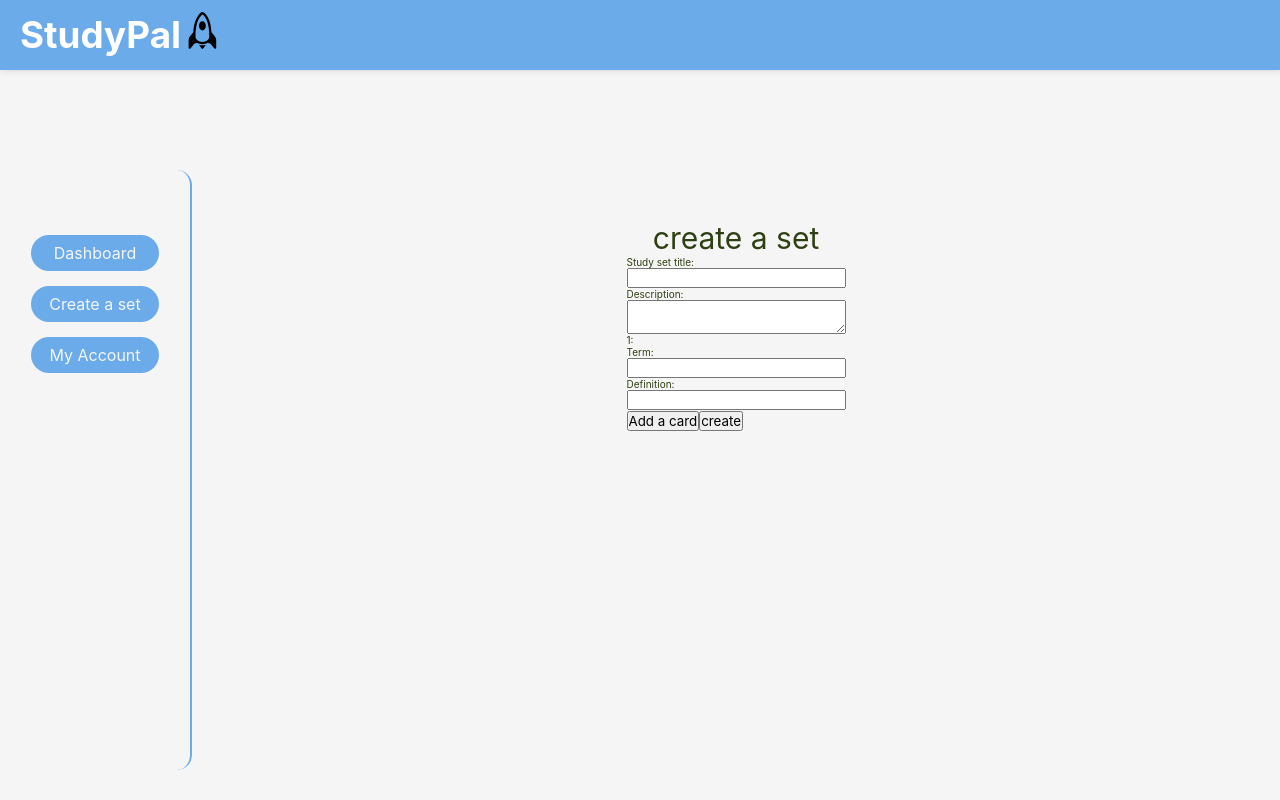
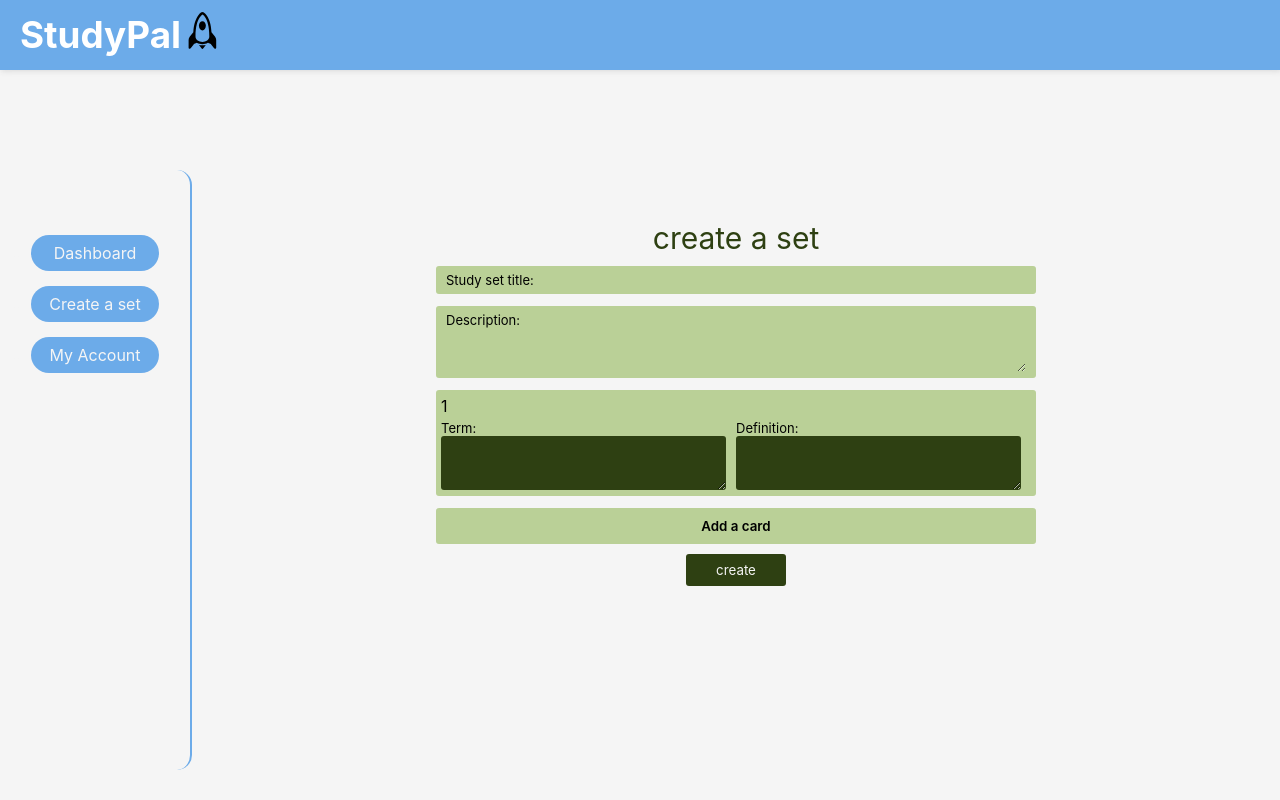
Before and after one commit to HafsaSarker/studyPal, a React (Vite) app in the folder studyPal/: page /createSet in a window 1280 px wide. Built offline with nearby package versions, Linux system fonts and the light colour scheme; a web font is replaced by a local one.

Commit message:
style form

```diff
--- a/studyPal/src/App.css
+++ b/studyPal/src/App.css
@@ -4,14 +4,22 @@ a {
 ul > li {
     list-style: none;
 }
+
+textarea:focus,
 input:focus{
     outline: none;
 }
+
 label{
     display: flex;
     flex-direction: column;
     font-size: 10px;
 }
+
+button {
+    cursor: pointer;
+}
+
 .primary-button {
     margin-top: 25px;
     padding: 10px 30px;
@@ -35,6 +43,21 @@ label{
 .secondary-button:hover {
     background-color: #67a2dd;
 }
+
+.green-btn {
+    margin-top: 10px;
+    padding: 8px 30px;
+    border-radius: 3px;
+    border: none;
+    background-color: #2E4012;
+    color:#F5F5F5;
+    transition: all .3s;
+}
+
+.green-btn:hover {
+    background-color: #3f5719;
+}
+
 .primary-p {
     font-size: 30px;
 }
--- a/studyPal/src/pages/CreateSet/CreateSet.css
+++ b/studyPal/src/pages/CreateSet/CreateSet.css
@@ -13,3 +13,94 @@
     align-items: center;
     justify-content: center;
 }
+
+.create-set-form{
+    color: black;
+    padding: 10px;
+    width: 600px;
+    display: flex;
+    flex-direction: column;
+    align-items: flex-start;
+    justify-content: flex-start;
+    gap: 12px;
+}
+
+.create-set-form > label {
+    border-radius: 3px;
+    font-size: 13px;
+    padding: 6px 10px;
+    background-color: #BAD097;
+    display: flex;
+    flex-direction: row;
+    width: 580px;
+}
+
+.card-info {
+    padding: 6px 5px;
+    width: 590px;
+    background-color: #BAD097;
+    border-radius: 3px;
+}
+.card-info > p{
+    margin-bottom: 4px;
+}
+.create-set-form > label > textarea,
+.create-set-form > label > input {
+    border: none;
+    padding: 0px 4px;
+    background-color: transparent;
+
+}
+
+.create-set-form > label > textarea {
+    width: 100%;
+    height: 60px;
+    max-height: 130px;
+}
+
+.card-sides-input{
+    display: flex;
+    width: 100%;
+}
+
+
+.card-sides-input > label{
+    font-size: 13px;
+    border-radius: 3px;
+    display: flex;
+    flex-direction: column;
+    width: 100%;
+}
+
+.card-sides-input > label > textarea {
+    color: #f0eeee;
+    background-color: #2E4012;
+    border-radius: 3px;
+    padding: 2px 5px;
+    border: none;
+    max-width: 275px;
+    height: 50px;
+    max-height: 200px;
+}
+
+.create-form-btn-container {
+    display: flex;
+    flex-direction: column;
+    justify-content: center;
+    align-items: center;
+    width: 100%;
+}
+
+.add-card-btn{
+    border-radius: 3px;
+    width: 100%;
+    padding: 10px;
+    background-color: #BAD097;
+    border: none;
+    font-weight: 600;
+    transition: all .3s;
+}
+
+.add-card-btn:hover {
+    background-color: #b4c992;
+}
--- a/studyPal/src/pages/CreateSet/CreateSet.jsx
+++ b/studyPal/src/pages/CreateSet/CreateSet.jsx
@@ -22,21 +22,29 @@ export default function CreateSet() {
 
                         />
                     </label>
-                    <label>
-                        1:
+                    <div className="card-info">
+                        {/* card number */}
+                        <p>1</p>
+
+                        <div className='card-sides-input'>
                             <label>
                                 Term:
-                            <input type="text" />
+                                <textarea type="text" />
                             </label>
 
                             <label>
                                 Definition:
-                            <input type="text" />
+                                <textarea type="text"
+                                />
                             </label>
-                    </label>
+                        </div>
+                    </div>
+
+
+
                     <div className="create-form-btn-container">
-                        <button type='button'>Add a card</button>
-                        <button type='submit'>create</button>
+                        <button type='button' className='add-card-btn'>Add a card</button>
+                        <button type='submit' className='green-btn'>create</button>
                     </div>
 
                 </form>
```
Lines whose indentation alone changed are shown as unchanged.
